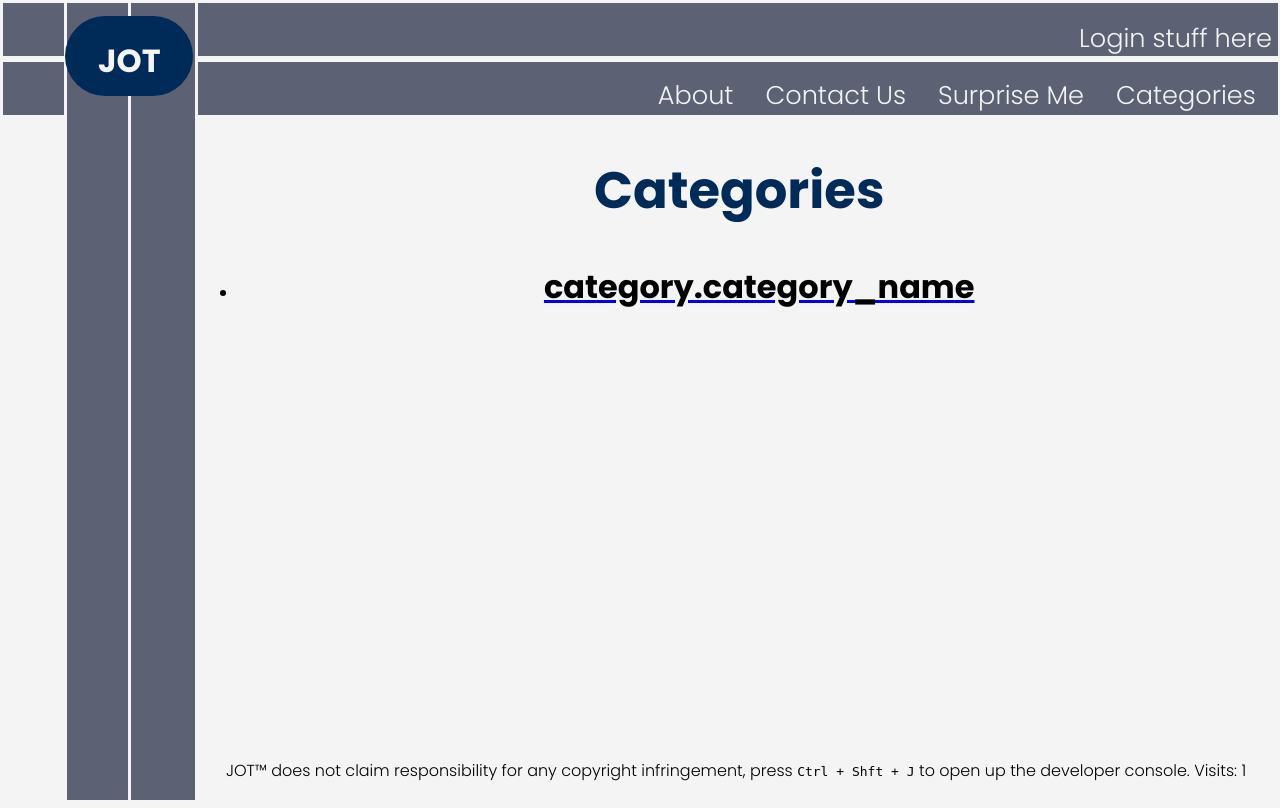
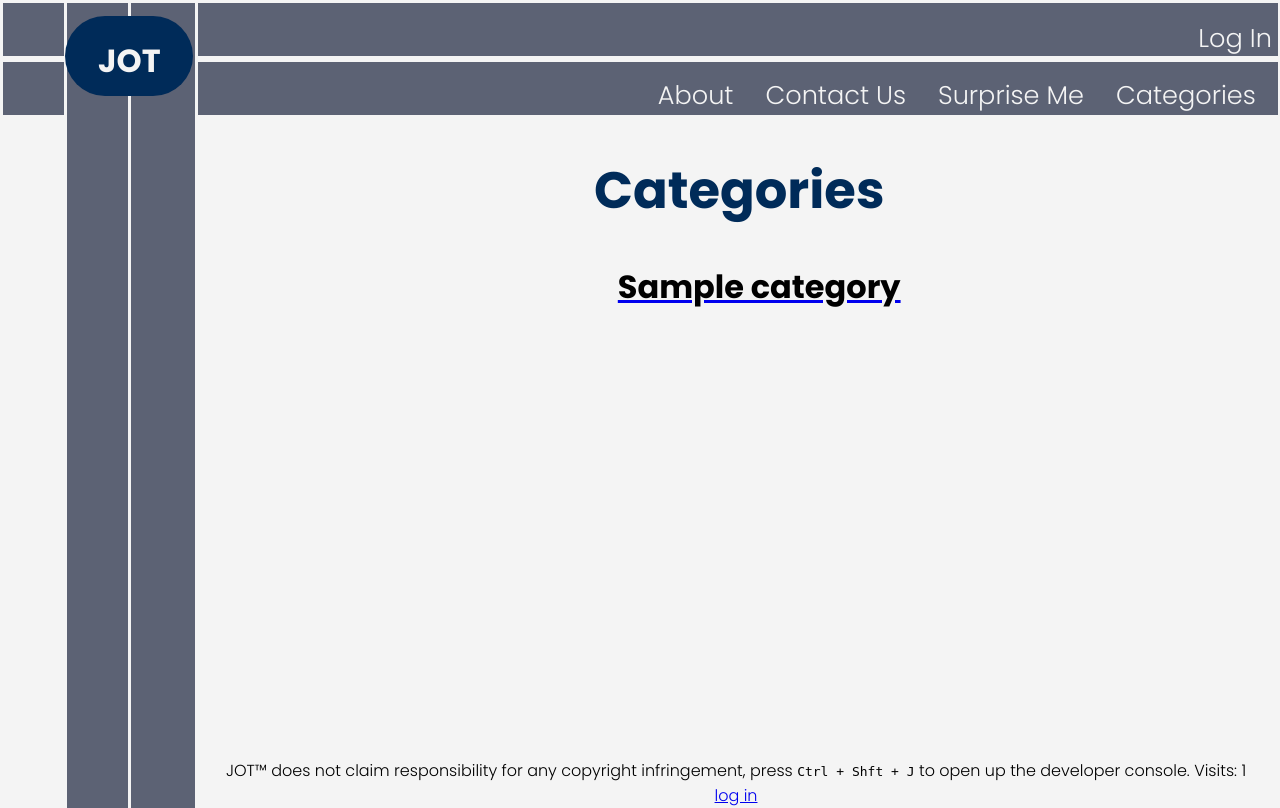
Before and after one commit to ConnorCoull/WAD2_Group8D, a Django app: page /jot/categories/ in a window 1280 px wide. Run offline with Django 4.2, Linux system fonts and the light colour scheme; tables that the repository leaves empty hold one stand-in row (values such as "Sample post").

Commit message:
UNSTABLE VERSION - FOR PYTHONANYWHERE UPDATE

```diff
--- a/jot_project/jot/urls.py
+++ b/jot_project/jot/urls.py
@@ -15,9 +15,10 @@ urlpatterns = [
     path('book/<int:pk>', views.book, name='book'),
     path('searchresults/', views.searchresults, name='searchresults'),
     path('addbook/',views.upload_books,name = 'addbook'),
-    path('book/pdf/<int:pk>', views.pdf_view, name='pdf'),
-    path('category/<slug:category_slug>', views.category, name='category'),
-    path('userpage/<slug:user_slug>', views.userpage, name='userpage'),
+    path('book/pdf/<int:pk>/', views.pdf_view, name='pdf'),
+    path('category/<slug:category_slug>/', views.category, name='category'),
+    path('userpage/<slug:username>', views.userpage, name='userpage'),
     path('book/<int:pk>/review', views.review, name='review'),
+    path('book/<int:pk>/addreview', views.addreview, name='addreview'),
 
 ]
--- a/jot_project/static/css/style.css
+++ b/jot_project/static/css/style.css
@@ -129,7 +129,7 @@ body::-webkit-scrollbar {
 }
 
 .books-list {
-  padding-left: 0;
+  padding: 0;
   color: #f4f4f4;
   position: absolute;
   width: 100%;
@@ -163,6 +163,11 @@ body::-webkit-scrollbar {
   float: right;
   font-size: 20px;
   font-size: 2vw;
+}
+
+#login-block a{
+  color: #f4f4f4;
+  text-decoration: none;
 }
 
 #search-bar-button {
@@ -388,8 +393,11 @@ ul.navbar li a {
 .books-list li a{
   color: #f4f4f4;
   text-decoration: none;
-  padding-left: 15%;
+  text-align: center;
+  marker: none;
+  padding: 15%;
 }
+
 
 .books-results {
   left: 5%;
@@ -442,15 +450,19 @@ ul.navbar li a {
 
 .top-book-link{
   list-style-type: none;
+  padding-left: 0;
+  text-align: center;
 }
 
 .book-link a{
   list-style-type: none;
   color: #f4f4f4;
+  text-align: center;
 }
 
 .top-book-link a:link{
   color: #f4f4f4;
+  padding: 0;
 }
 
 .top-book-link a:visited{
@@ -478,10 +490,12 @@ ul.navbar li a {
 }
 
 .image-container{
-  background-color: #5c6274;
+  background-color: #002b59;
   position: absolute;
+  top: 7%;
+  left: 5%;
   width: 25%;
-  padding-top: 100%;
+  height: 35%;
 }
 
 .user-books{
@@ -503,6 +517,72 @@ ul.navbar li a {
   padding-left: 0;
 }
 
-#see-more-books{
+.category-list{
+  list-style-type: none;
+}
+
+.category-list a{
+  list-style-type: none;
+  padding: 0;
+}
+
+.users-books{
+  display: inline;
 
 }
+
+.user-profile-information{
+  position: absolute;
+  height: 35%;
+  width: 60%;
+  padding-left: 5%;
+  top: 7%;
+  left: 30%;
+  background-color: #5c6274;
+  color: #f4f4f4;
+}
+
+.user-profile-information .h3-subtitle-block{
+  color: #f4f4f4;
+  float: left;
+}
+
+.user-profile-information .main-paragraph{
+  float: left;
+}
+.user-books {
+  position: absolute;
+  display: inline;
+  height: 35%;
+  width: 90%;
+  left: 5%;
+  top: 50%;
+  background-color: #f4f4f4;
+}
+
+.user-books-list{
+  text-align: center;
+}
+
+.user-book-list li{
+  color: #5c6274;
+}
+
+.individual-book-div{
+  color: #5c6274;
+  text-decoration: none;
+  font-size: 2vw;
+}
+
+.individual-book-div a{
+  color: #5c6274;
+  text-decoration: none;
+  font-size: 2vw;
+}
+
+#bio-paragraph{
+  top: 40%;
+  width: 100%;
+  height: 60%;
+  float: right;
+}
--- a/jot_project/templates/jot/base.html
+++ b/jot_project/templates/jot/base.html
@@ -37,7 +37,11 @@
   <body>
     <div class="logo"><a href="{% url 'jot:index' %}"><h1>JOT</h1></a></div>
     <div class="bar" id="bar-one">
-      <div id="login-block">Login stuff here</div>
+      {% if user.is_authenticated %}
+        <div id="login-block"><a href="{% url 'jot:userpage' user.username %}">Your Profile</a></div>
+      {% else %}
+        <div id="login-block"><a href="{% url 'auth_login' %}">Log In</a></div>
+      {% endif %}
     </div>
     <div class="bar" id="bar-two">
       <ul class="navbar">
@@ -64,6 +68,11 @@
       JOT&trade; does not claim responsibility for any copyright infringement,
       press <kbd>Ctrl + Shft + J</kbd> to open up the developer console. Visits:
       {{ visits }}
+      {% if user.is_authenticated %}
+      <a href="{% url 'auth_logout' %}">log out</a>
+      {% else %}
+      <a href="{% url 'auth_login' %}">log in</a>
+      {% endif %}
     </div>
   </body>
 </html>
--- a/jot_project/templates/jot/categories.html
+++ b/jot_project/templates/jot/categories.html
@@ -9,9 +9,9 @@
 {% block body_block %}
   {% if categories %}
     <h1 class="h1-title-block">Categories</h1>
-    <ul>
+    <ul class="category-list">
     {% for category in categories %}
-    <li><a href="{% url 'jot:categories' category.slug %}"><h3 class="h3-subtitle-block">category.category_name</h3></a></li>
+    <li><a href="{% url 'jot:category' category.slug %}"><h3 class="h3-subtitle-block">{{ category.category_name }}</h3></a></li>
     {% endfor %}
     </ul>
   {% else %}
--- a/jot_project/templates/jot/category.html
+++ b/jot_project/templates/jot/category.html
@@ -12,10 +12,10 @@
 
 {% block body_block %}
   {% if books %}
-    <h1 class="h1-title-block">{{ category_name }}</h1>
-    <ul>
+    <h1 class="h1-title-block">Books under {{ category.category_name }}</h1><br />
+    <ul class="category-list">
     {% for book in books %}
-    <li><a href="{% url 'jot:categories' category.category_name %}"><h3 class="h3-subtitle-block">category.category_name</h3></a></li>
+    <li><a href="{% url 'jot:book' book.bookID %}"><h3 class="h3-subtitle-block">{{ book.book_title }}</h3></a></li>
     {% endfor %}
     </ul>
   {% else %}
--- a/jot_project/templates/jot/searchresults.html
+++ b/jot_project/templates/jot/searchresults.html
@@ -28,7 +28,7 @@ Query
   <ul class="books-list">
     {% for user in users_list %}
     <li>
-      <a href="#">{{ user }}</a>
+      <a href="{% url 'jot:userpage' user.username %}">{{ user.username }}</a>
     </li><br />
     {% endfor %}
     {% else %}
```
Also changed, not shown: jot_project/templates/jot/review.html (+6 -1 lines), jot_project/templates/jot/userpage.html (+6 -8 lines).
